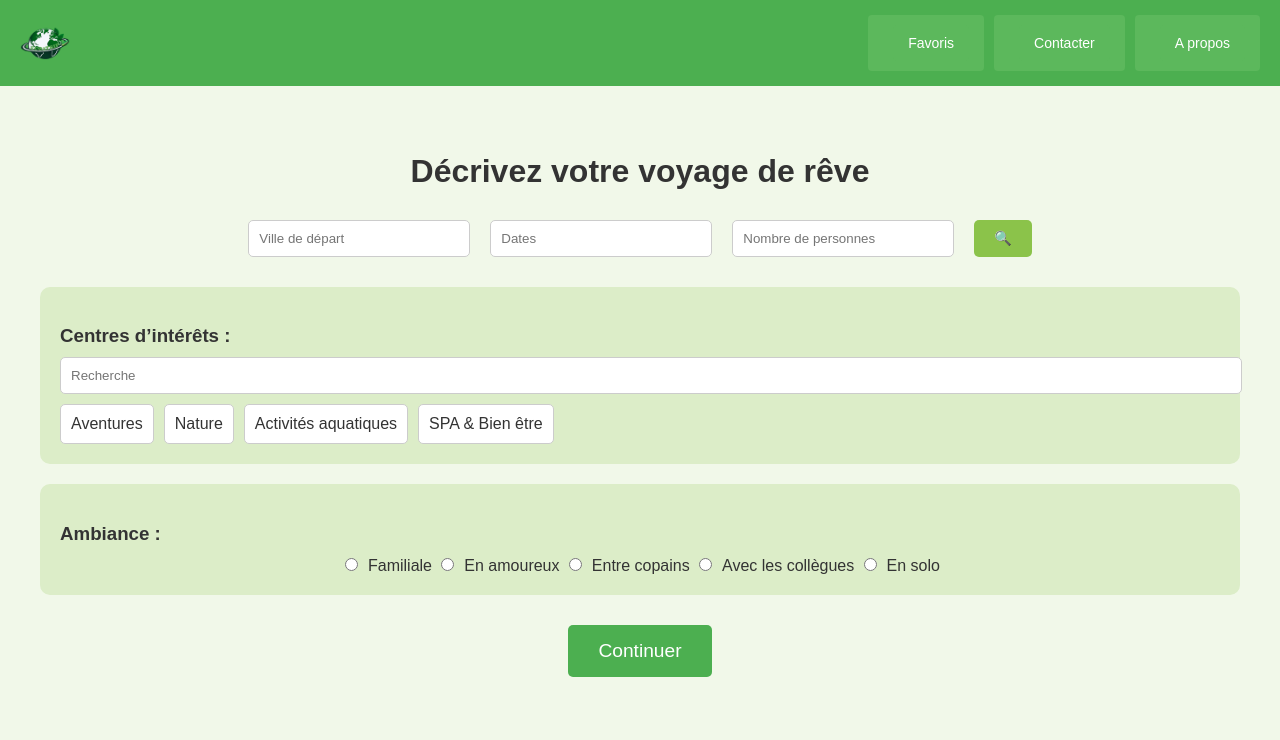
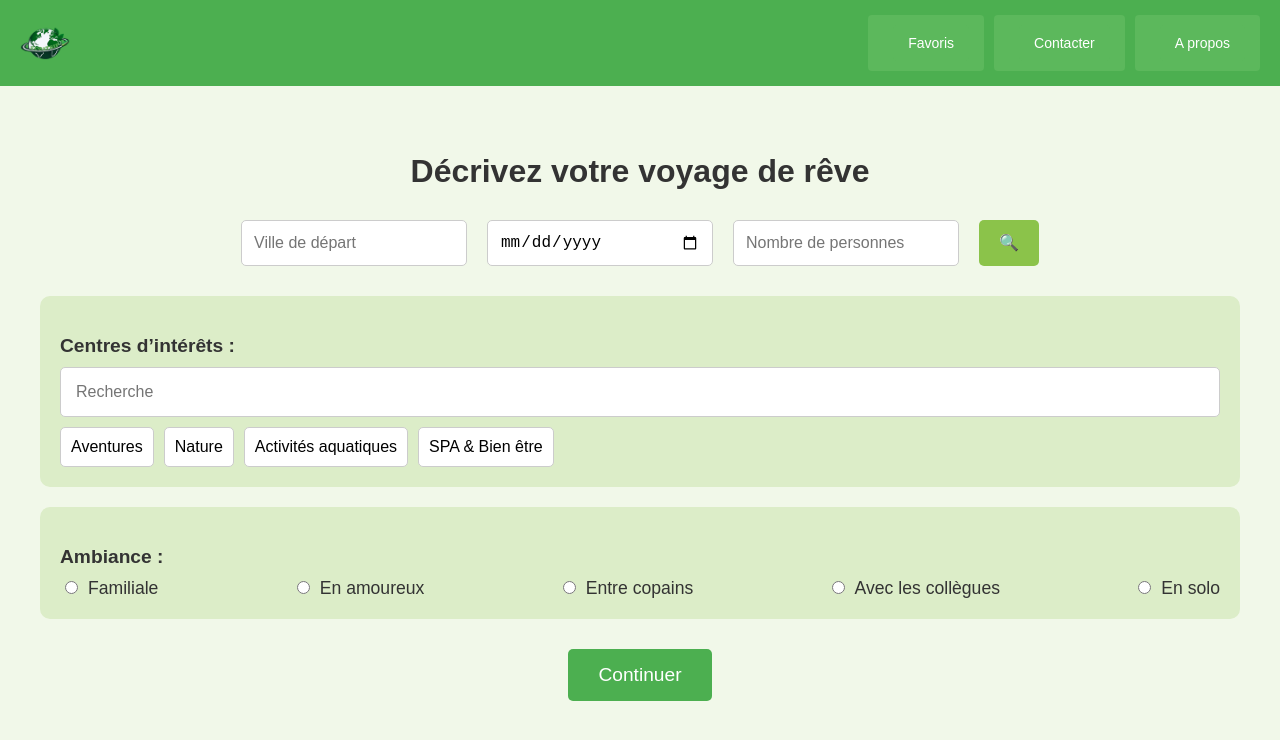
Before and after one commit to FelixHumeau/ECO2TRIP, a React (Create React App) app in the folder front/: page /questionnaire in a window 1280 px wide. Shown: the top 740 px of the page. Built offline with nearby package versions, Linux system fonts and the light colour scheme.

Commit message:
fix: questinnaire and contact us

```diff
--- a/front/src/pages/ContactPage.js
+++ b/front/src/pages/ContactPage.js
@@ -27,8 +27,9 @@ const ContactPage = () => {
     }}>
       <div style={{
         backgroundColor: '#dcedc8',
-        padding: '40px',
-        borderRadius: '10px',
+        padding: '60px',
+        paddingRight: '80px',
+        borderRadius: '20px',
         boxShadow: '0 4px 10px rgba(0, 0, 0, 0.3)',
         width: '70%', // Formulaire beaucoup plus large
         maxWidth: '1000px', // Limite maximale pour éviter un débordement sur très grands écrans
--- a/front/src/pages/QuestionnairePage.js
+++ b/front/src/pages/QuestionnairePage.js
@@ -1,100 +1,145 @@
-import React from "react";
+import React, { useState } from "react";
 import { useNavigate } from "react-router-dom";
 
 const QuestionnairePage = () => {
   const navigate = useNavigate();
+  const [selectedFilters, setSelectedFilters] = useState([]);
+  const [searchQuery, setSearchQuery] = useState("");
+  const [departureDate, setDepartureDate] = useState("");
+
+  const handleFilterClick = (filter) => {
+    if (selectedFilters.includes(filter)) {
+      setSelectedFilters(selectedFilters.filter((item) => item !== filter));
+    } else {
+      setSelectedFilters([...selectedFilters, filter]);
+    }
+  };
+
+  const handleRemoveFilter = (filter) => {
+    setSelectedFilters(selectedFilters.filter((item) => item !== filter));
+  };
 
   return (
     <div style={{ fontFamily: "Arial, sans-serif", backgroundColor: "#f1f8e9", height: "100vh", padding: "40px" }}>
-      {/* Contenu principal */}
       <div style={{ textAlign: "center" }}>
-        <h2 style={{
-          fontSize: "2rem",
-          marginBottom: "30px",
-        }}>Décrivez votre voyage de rêve</h2>
+        <h2 style={{ fontSize: "2rem", marginBottom: "30px" }}>Décrivez votre voyage de rêve</h2>
 
         {/* Champs principaux */}
-        <div style={{
-          display: "flex",
-          justifyContent: "center",
-          gap: "20px",
-          marginBottom: "30px",
-        }}>
+        <div style={{ display: "flex", justifyContent: "center", gap: "20px", marginBottom: "30px" }}>
           <input
             type="text"
             placeholder="Ville de départ"
             style={{
-              padding: "10px",
+              padding: "12px",
               border: "1px solid #ccc",
               borderRadius: "5px",
               width: "200px",
+              fontSize: "1rem",
             }}
           />
           <input
-            type="text"
-            placeholder="Dates"
+            type="date"
+            value={departureDate}
+            onChange={(e) => setDepartureDate(e.target.value)}
             style={{
-              padding: "10px",
+              padding: "12px",
               border: "1px solid #ccc",
               borderRadius: "5px",
               width: "200px",
+              fontSize: "1rem",
             }}
           />
           <input
             type="number"
             placeholder="Nombre de personnes"
             style={{
-              padding: "10px",
+              padding: "12px",
               border: "1px solid #ccc",
               borderRadius: "5px",
               width: "200px",
+              fontSize: "1rem",
             }}
           />
-          <button style={{
-            padding: "10px 20px",
+          <button
+            style={{
+              padding: "12px 20px",
               backgroundColor: "#8bc34a",
               color: "white",
               border: "none",
               borderRadius: "5px",
               cursor: "pointer",
-          }}>🔍</button>
+              fontSize: "1rem",
+            }}
+          >
+            🔍
+          </button>
         </div>
 
         {/* Centres d’intérêts */}
-        <div style={{
-          backgroundColor: "#dcedc8",
-          padding: "20px",
-          borderRadius: "10px",
-          marginBottom: "20px",
-        }}>
-          <h3 style={{
-            textAlign: "left",
-            marginBottom: "10px",
-          }}>Centres d’intérêts :</h3>
-          <input
-            type="text"
-            placeholder="Recherche"
+        <div style={{ backgroundColor: "#dcedc8", padding: "20px", borderRadius: "10px", marginBottom: "20px" }}>
+          <h3 style={{ textAlign: "left", marginBottom: "10px", fontSize: "1.2rem" }}>Centres d’intérêts :</h3>
+          <div
             style={{
+              display: "flex",
+              alignItems: "center",
+              flexWrap: "wrap",
               padding: "10px",
               border: "1px solid #ccc",
               borderRadius: "5px",
-              width: "100%",
+              backgroundColor: "white",
               marginBottom: "10px",
             }}
+          >
+            {selectedFilters.map((filter) => (
+              <span
+                key={filter}
+                onClick={() => handleRemoveFilter(filter)}
+                style={{
+                  backgroundColor: "#8bc34a",
+                  padding: "5px 10px",
+                  margin: "2px",
+                  borderRadius: "5px",
+                  color: "white",
+                  cursor: "pointer",
+                  display: "flex",
+                  alignItems: "center",
+                  fontSize: "0.9rem",
+                }}
+              >
+                {filter}
+                <span style={{ marginLeft: "5px", fontSize: "0.8rem" }}>×</span>
+              </span>
+            ))}
+            <input
+              type="text"
+              placeholder={selectedFilters.length > 0 ? "" : "Recherche"}
+              value={searchQuery}
+              onChange={(e) => setSearchQuery(e.target.value)}
+              style={{
+                flex: 1,
+                padding: "5px",
+                border: "none",
+                outline: "none",
+                minWidth: "100px",
+                fontSize: "1rem",
+              }}
             />
-          <div style={{
-            display: "flex",
-            gap: "10px",
-            flexWrap: "wrap",
-          }}>
+          </div>
+          <div style={{ display: "flex", gap: "10px", flexWrap: "wrap" }}>
             {["Aventures", "Nature", "Activités aquatiques", "SPA & Bien être"].map((item) => (
-              <span key={item} style={{
-                backgroundColor: "white",
+              <span
+                key={item}
+                onClick={() => handleFilterClick(item)}
+                style={{
+                  backgroundColor: selectedFilters.includes(item) ? "#8bc34a" : "white",
                   padding: "10px",
                   border: "1px solid #ccc",
                   borderRadius: "5px",
                   cursor: "pointer",
-              }}>
+                  color: selectedFilters.includes(item) ? "white" : "black",
+                  fontSize: "1rem",
+                }}
+              >
                 {item}
               </span>
             ))}
@@ -102,28 +147,31 @@ const QuestionnairePage = () => {
         </div>
 
         {/* Ambiance */}
-        <div style={{
-          backgroundColor: "#dcedc8",
-          padding: "20px",
-          borderRadius: "10px",
-          marginBottom: "30px",
-        }}>
-          <h3 style={{ textAlign: "left", marginBottom: "10px" }}>Ambiance :</h3>
-          <div style={{
+        <div style={{ backgroundColor: "#dcedc8", padding: "20px", borderRadius: "10px", marginBottom: "30px" }}>
+  <h3 style={{ textAlign: "left", marginBottom: "10px", fontSize: "1.2rem" }}>Ambiance :</h3>
+  <div
+    style={{
       display: "flex",
-            justifyContent: "space-between",
-            maxWidth: "600px",
-            margin: "0 auto",
-          }}>
+      justifyContent: "space-between", // Répartit les options uniformément
+      overflowX: "auto", // Permet le défilement horizontal si nécessaire
+      gap: "10px", // Espacement entre les options
+    }}
+  >
     {["Familiale", "En amoureux", "Entre copains", "Avec les collègues", "En solo"].map((option) => (
-              <label key={option} style={{ cursor: "pointer" }}>
+      <label
+        key={option}
+        style={{
+          cursor: "pointer",
+          fontSize: "1.1rem",
+          whiteSpace: "nowrap", // Empêche le texte de passer à la ligne
+          flexShrink: 0, // Empêche le rétrécissement des options
+        }}
+      >
         <input
           type="radio"
           name="ambiance"
           value={option}
-                  style={{
-                    marginRight: "10px",
-                  }}
+          style={{ marginRight: "10px" }}
         />
         {option}
       </label>
@@ -132,7 +180,9 @@ const QuestionnairePage = () => {
 </div>
 
         {/* Bouton continuer */}
-        <button onClick={() => navigate("/trips")} style={{
+        <button
+          onClick={() => navigate("/trips")}
+          style={{
             padding: "15px 30px",
             backgroundColor: "#4CAF50",
             color: "white",
@@ -140,7 +190,8 @@ const QuestionnairePage = () => {
             borderRadius: "5px",
             cursor: "pointer",
             fontSize: "1.2rem",
-        }}>
+          }}
+        >
           Continuer
         </button>
       </div>
```
Lines whose indentation alone changed are shown as unchanged.
